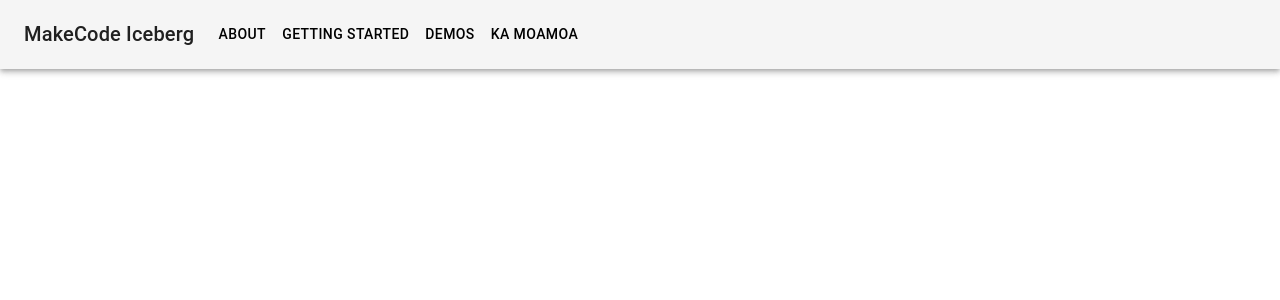
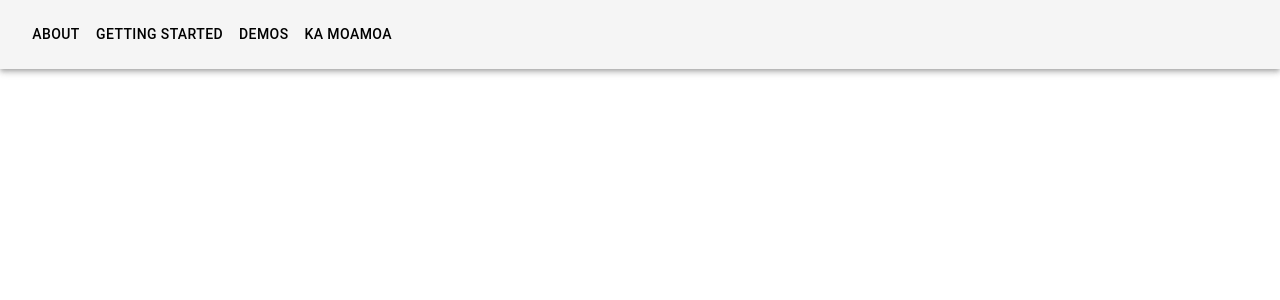
Before and after one commit to ka-moamoa/makecode-website, a React (Create React App) app: page / in a window 1280 px wide. Shown: the top 300 px of the page. Built offline with nearby package versions, Linux system fonts and the light colour scheme.

Commit message:
remove heading

```diff
--- a/src/components/Navbar.js
+++ b/src/components/Navbar.js
@@ -31,15 +31,6 @@ const Navbar = () => {
       <Container maxWidth="xl">
         <Toolbar disableGutters>
           {/* Desktop Heading */}
-          <Typography
-            variant="h6"
-            noWrap
-            component="div"
-            sx={{ mr: 2, display: { xs: "none", md: "flex" } }}
-          >
-            MakeCode Iceberg
-          </Typography>
-
           <Box sx={{ flexGrow: 1, display: { xs: "flex", md: "none" } }}>
             <IconButton
               size="large"
@@ -115,14 +106,6 @@ const Navbar = () => {
           </Box>
 
           {/* Expanded Desktop Navbar */}
-          <Typography
-            variant="h6"
-            noWrap
-            component="div"
-            sx={{ flexGrow: 1, display: { xs: "flex", md: "none" } }}
-          >
-            MakeCode Iceberg
-          </Typography>
 
           <Box sx={{ flexGrow: 1, display: { xs: "none", md: "flex" } }}>
             <Button
```
